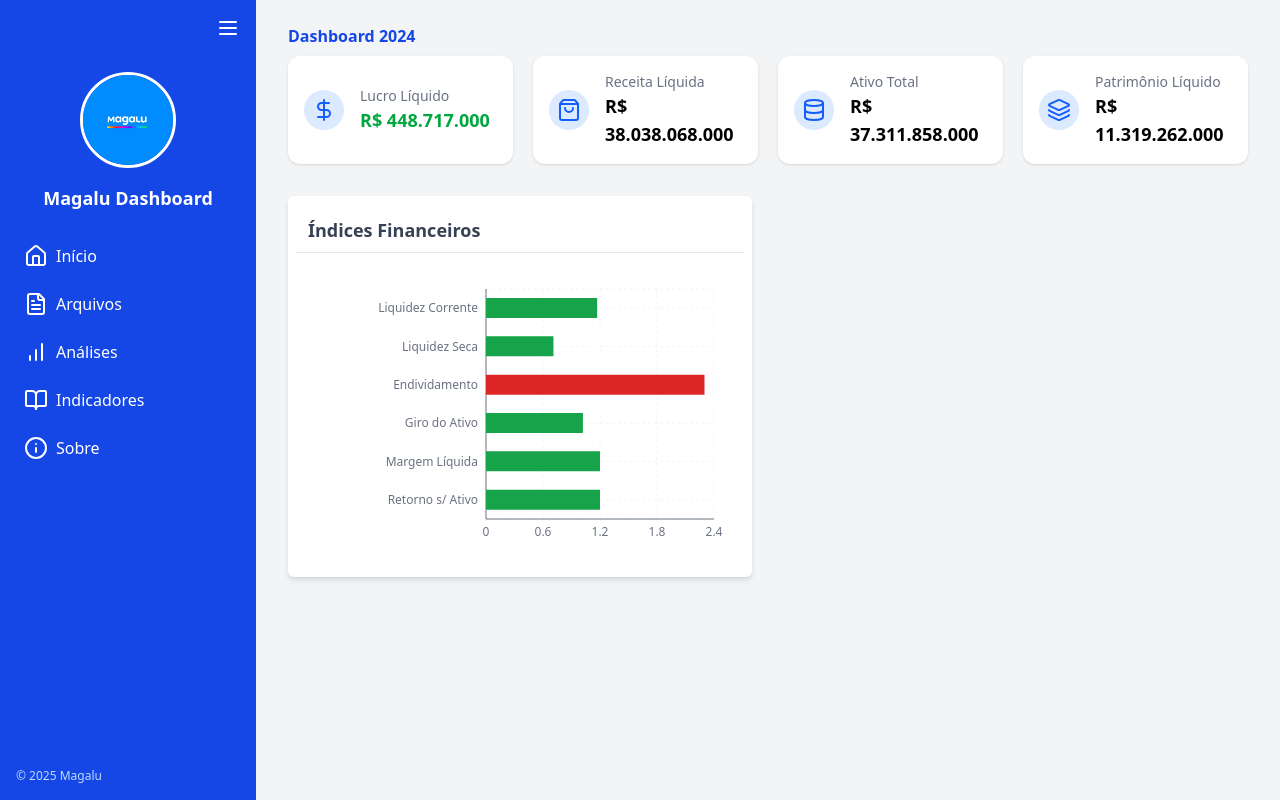
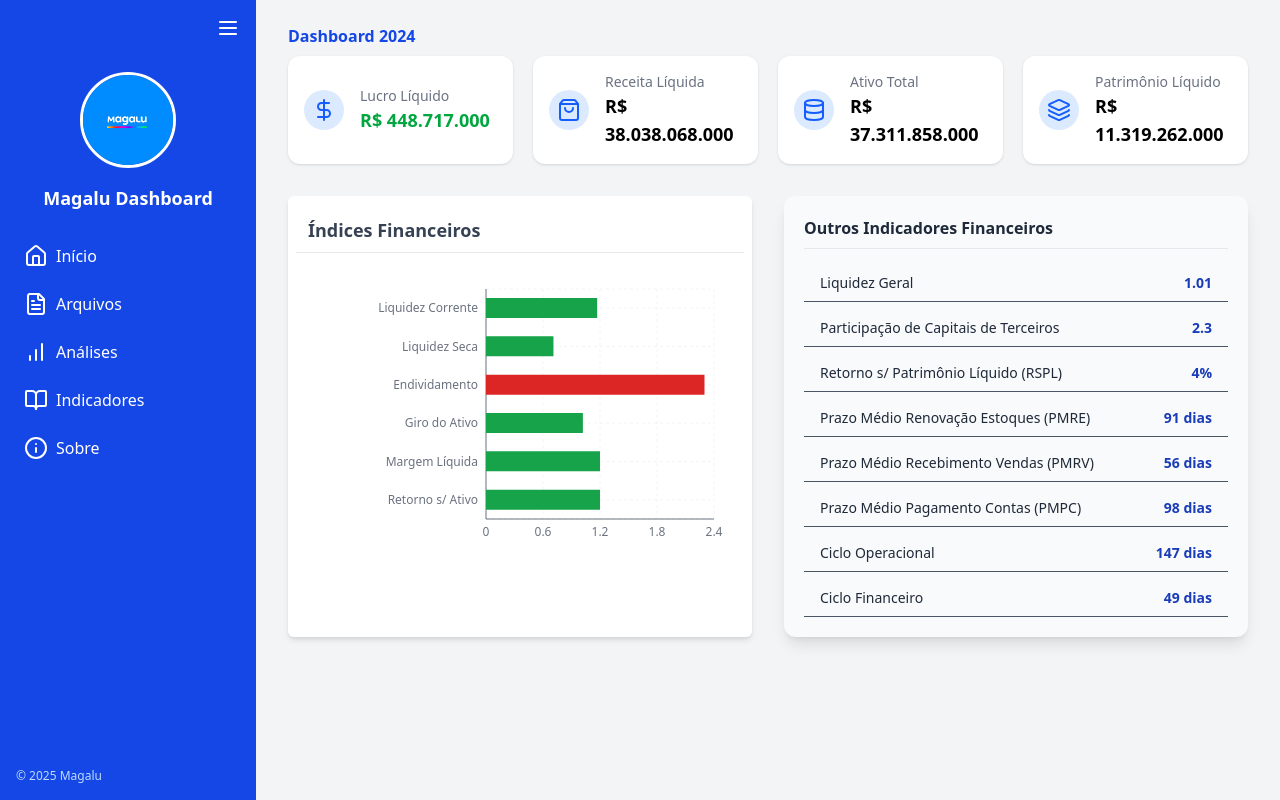
Before and after one commit to RicardoMorato/dashboard-contabil-magalu, a Next.js app: page /dashboard/2024 in a window 1280 px wide. Built offline with nearby package versions, Linux system fonts and the light colour scheme.

Commit message:
feat: adicionar componente da tabela

```diff
--- a/src/components/FinanceStatCards.tsx
+++ b/src/components/FinanceStatCards.tsx
@@ -1,6 +1,7 @@
 import StatCard from "@/components/StatCard";
 import { DollarSign, ShoppingBag, Database, Layers } from "lucide-react";
 import FinanceIndicatorsChart from "@/components/FinanceIndicatorsChart";
+import OtherFinanceIndicatorsTable from "./OtherFinanceIndicatorsTable";
 
 type FinanceData = {
   ano: string;
@@ -15,6 +16,15 @@
   giroDoAtivo: number;
   margemLiquida: number;
   retornoSobreAtivo: number;
+
+  liquidezGeral: number;
+  participacaoCapitaisTerceiros: number;
+  rspl: number;
+  pmre: number;
+  pmrv: number;
+  pmpc: number;
+  cicloOperacional: number;
+  cicloFinanceiro: number;
 };
 
 interface FinanceStatCardsProps {
@@ -29,6 +39,20 @@
     { name: "Giro do Ativo", valor: data.giroDoAtivo },
     { name: "Margem Líquida", valor: data.margemLiquida },
     { name: "Retorno s/ Ativo", valor: data.retornoSobreAtivo },
+  ];
+
+  const othersIndicator = [
+    { name: "Liquidez Geral", valor: data.liquidezGeral },
+    {
+      name: "Participação de Capitais de Terceiros",
+      valor: data.participacaoCapitaisTerceiros,
+    },
+    { name: "Retorno s/ Patrimônio Líquido (RSPL) ", valor: data.rspl },
+    { name: "Prazo Médio Renovação Estoques (PMRE)", valor: data.pmre },
+    { name: "Prazo Médio Recebimento Vendas (PMRV)", valor: data.pmrv },
+    { name: "Prazo Médio Pagamento Contas (PMPC)", valor: data.pmpc },
+    { name: "Ciclo Operacional", valor: data.cicloOperacional },
+    { name: "Ciclo Financeiro", valor: data.cicloFinanceiro },
   ];
 
   const lucroLiquidoNumber = Number(
@@ -68,6 +92,7 @@
         </div>
         <div className="grid grid-cols-1 lg:grid-cols-2 gap-8">
           <FinanceIndicatorsChart data={indicatorsData} />
+          <OtherFinanceIndicatorsTable data={othersIndicator} />
         </div>
       </main>
     </div>
```
